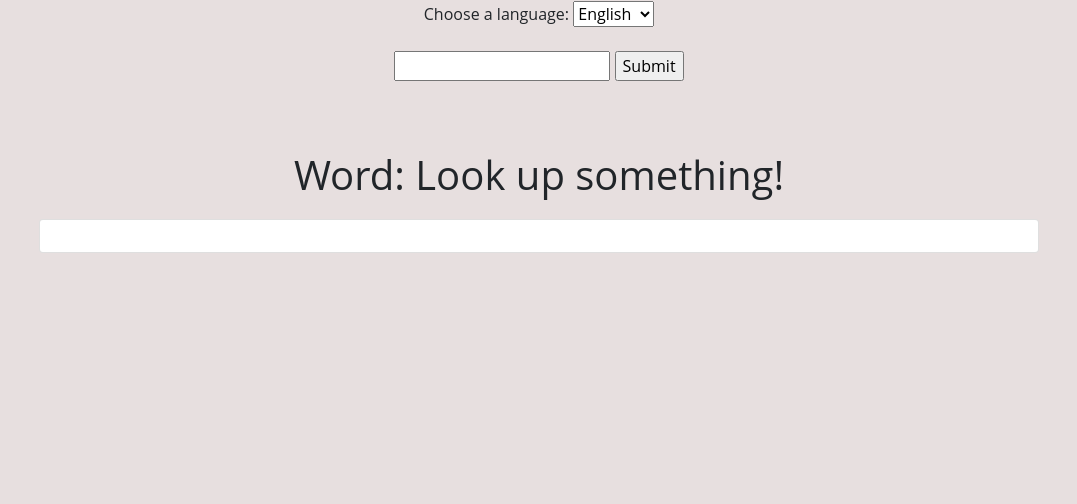
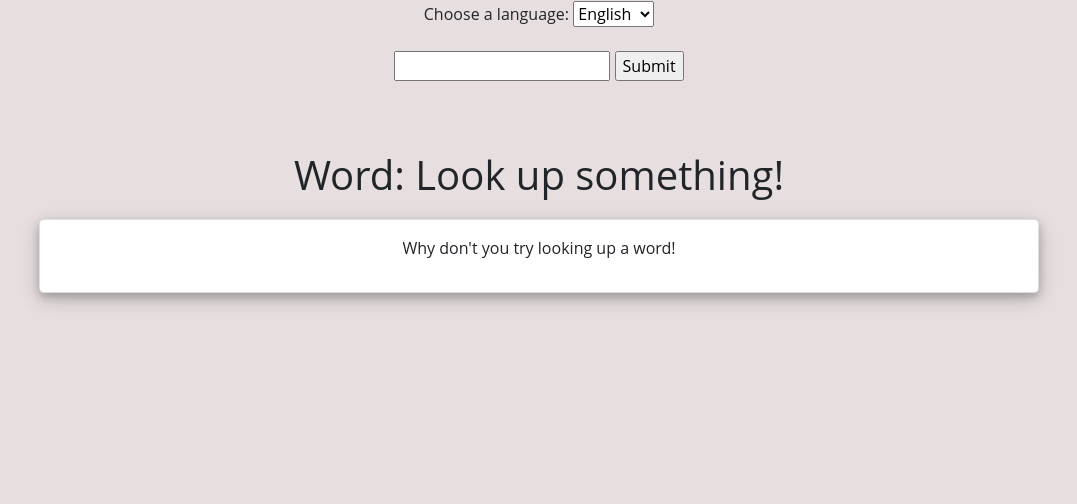
Before and after one commit to Johanawan/Studify, a Django app: page /dictionary/dictionary/ in a window 1280 px wide. Shown: the part 239-743 px from the top of the page, without its empty margins (101-1178 px from the left). Run offline with Django 3.2, Linux system fonts and the light colour scheme; parts of the project's set-up code (start-up, migrations or seed data) failed here and were passed over.

Commit message:
finished building dictionary app.

```diff
--- a/dictionary/views.py
+++ b/dictionary/views.py
@@ -7,6 +7,10 @@ def dictionaryView(request):
 
     dictionaryWord = []
     word = "Look up something!"
+
+    word_type = None
+    definition = None
+    example = None
 
     if request.method == "POST":
         # Get the input data from the page
@@ -18,46 +22,32 @@ def dictionaryView(request):
 
         response = requests.get(url).json()
 
-        word_types = []
-        definitions = []
-        examples = []
-        synonyms = []
-        dictionaryWord = []
-
         try:
             word = response[0]["word"]
-            for i in range(len(response[0]["meanings"])):
-                word_type = response[0]["meanings"][i]["partOfSpeech"]
-                word_types.append(word_type)
 
-                try:
-                    definition = response[0]["meanings"][i]["definitions"][0]["definition"]
-                    definitions.append(definition)
-                except KeyError:
-                    definition = ""
-                    definitions.append(definition)
+            word_type = response[0]["meanings"][0]["partOfSpeech"].capitalize()
 
-                try:
-                    example = response[0]["meanings"][i]["definitions"][0]["example"]
-                    examples.append(example)
-                except KeyError:
-                    example = ""
-                    examples.append(example)
-                try:
-                    synonym = response[0]["meanings"][i]["definitions"][0]["synonyms"]
-                    synonyms.append(synonym)
-                except KeyError:
-                    synonym = ""
-                    synonyms.append(synonym)
+            try:
+                definition = response[0]["meanings"][0]["definitions"][0]["definition"]
+            except KeyError:
+                definition = ""
+
+            try:
+                example = response[0]["meanings"][0]["definitions"][0]["example"]
+            except KeyError:
+                example = ""
+
         except KeyError:
             print("We could not find the definition of the word you are looking for")
 
-        dictionaryWord = list(zip(word_types, definitions, examples, synonyms))
+        # dictionaryWord = list(zip(titles, word_types, definitions, examples, synonyms))
 
     word_caps = word.capitalize()
     context = {
         "word": word_caps,
-        "dictionary_word": dictionaryWord,
+        "word_type": word_type,
+        "definition": definition,
+        "example": example,
     }
 
     return render(request, "dictionary/dictionary.html", context)
--- a/templates/dictionary/dictionary.html
+++ b/templates/dictionary/dictionary.html
@@ -28,6 +28,10 @@
         h1 {
             text-align: center;
         }
+        .card {
+            border-radius: 5px;
+            box-shadow: 0 4px 8px 0 rgba(0, 0, 0, 0.2), 0 6px 20px 0 rgba(0, 0, 0, 0.19);
+        }
     </style>
 </head>
 <body>
@@ -55,7 +59,24 @@
     <div id="container">
         <div class="card">
             <div class="card-body">
-
+                {% if word_type %}
+                    <table class="table">
+                        <tr>
+                            <td>Word Type: </td>
+                            <td>{{ word_type }}</td>
+                        </tr>
+                        <tr>
+                            <td>Definition: </td>
+                            <td>{{ definition }}</td>
+                        </tr>
+                        <tr>
+                            <td>Example: </td>
+                            <td>{{ example }}</td>
+                        </tr>
+                    </table>
+                {% else %}
+                <p>Why don't you try looking up a word!</p>
+                {% endif %}
             </div>
         </div>
     </div>
```
